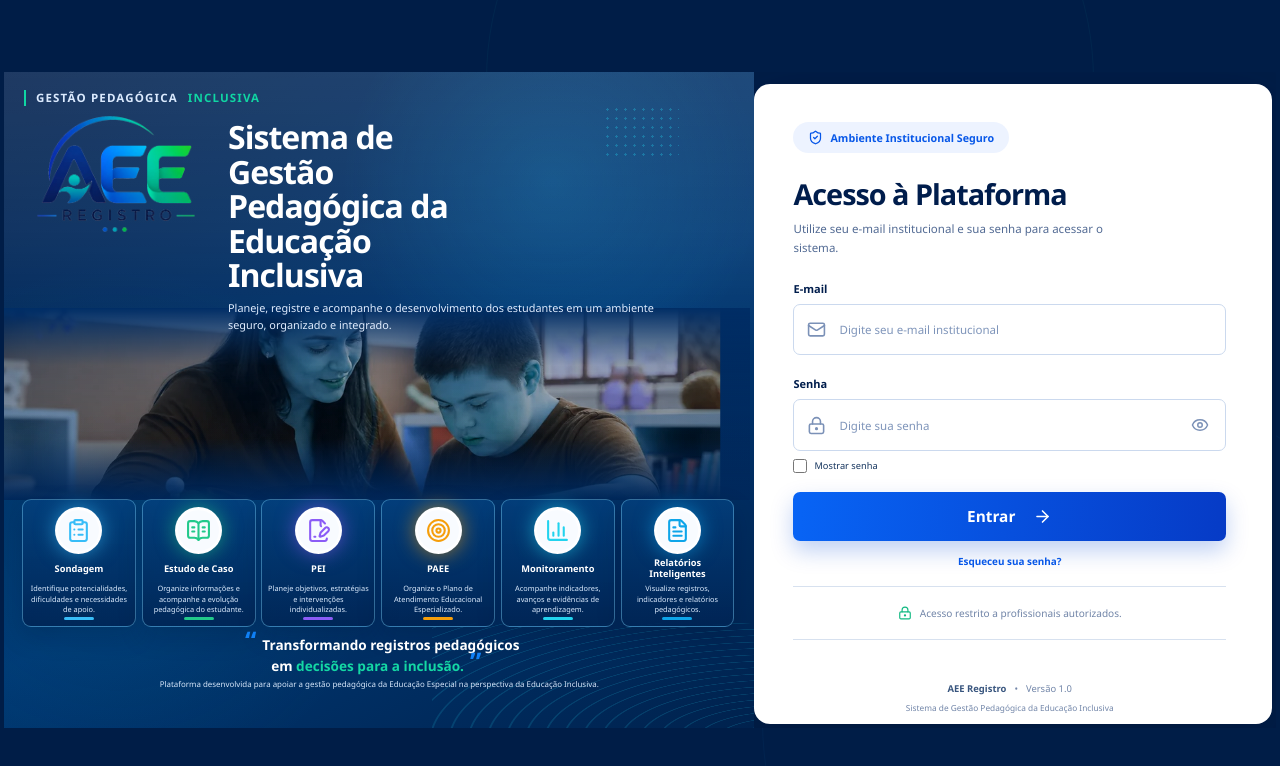
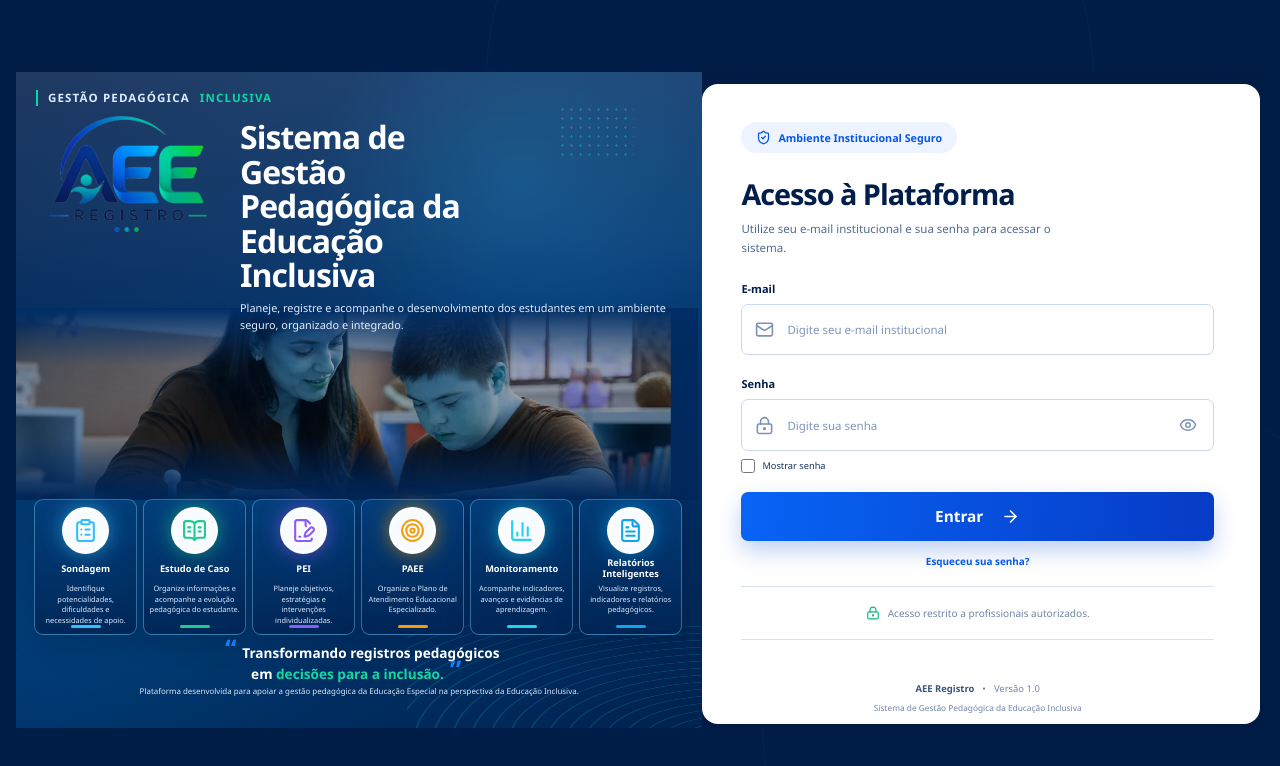
Before and after one commit to terezinhasouzacosta-netizen/aee-registro-eraa, a React (Vite) app: page /login in a window 1280 px wide. Shown: the top 766 px of the page. Built offline with nearby package versions, Linux system fonts and the light colour scheme; no server answers.

Commit message:
style: centraliza composição do login em telas amplas

```diff
--- a/src/styles/login.css
+++ b/src/styles/login.css
@@ -35,10 +35,10 @@
 }
 
 .login-shell {
-  width: calc(100vw - 8px);
+  width: min(calc(100vw - 32px), 1450px);
   height: calc(100svh - 8px);
   display: grid;
-  grid-template-columns: minmax(0, 59%) minmax(350px, 41%);
+  grid-template-columns: minmax(0, 55%) minmax(350px, 45%);
   overflow: hidden;
   background: #001d47;
 }
```
